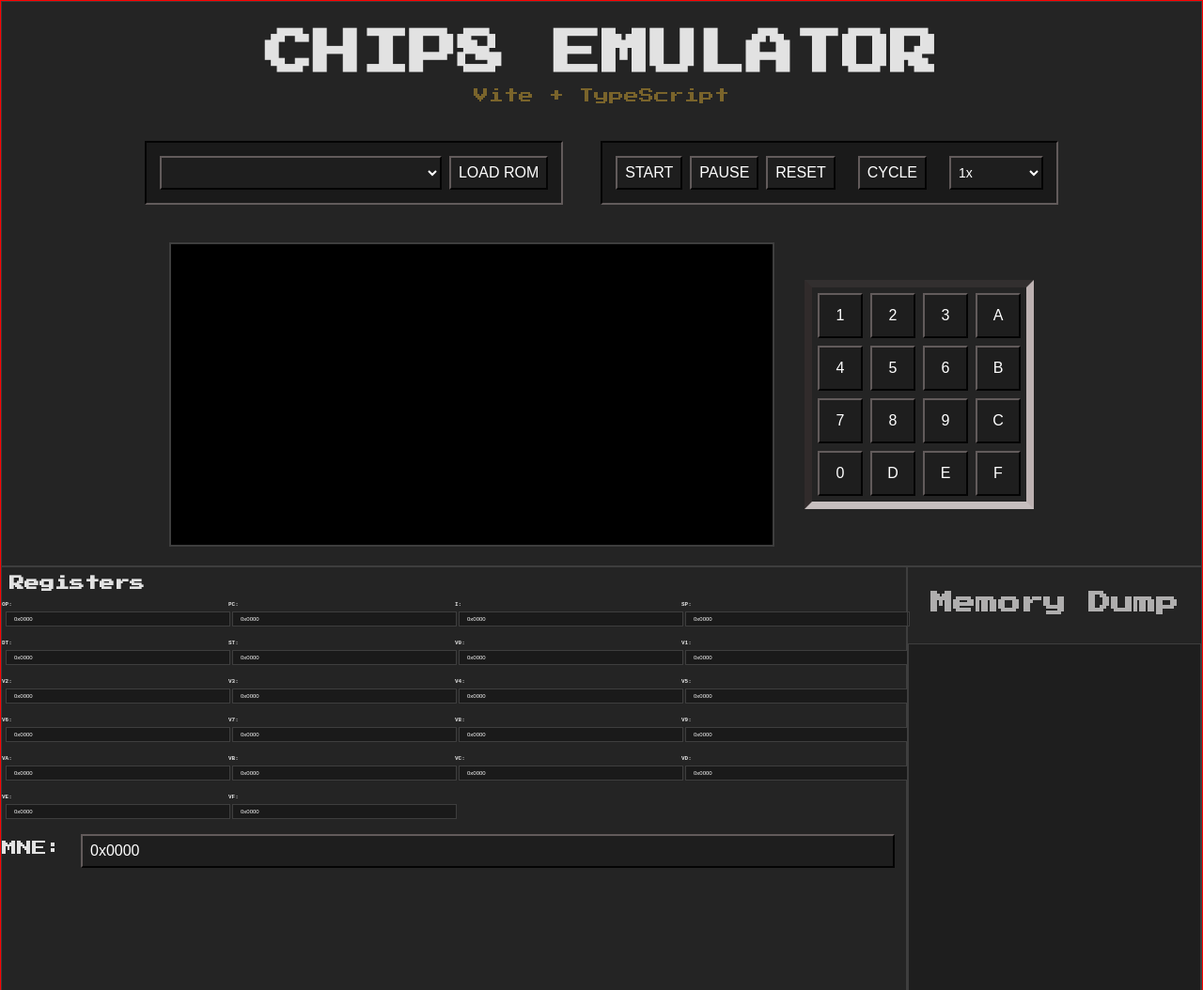
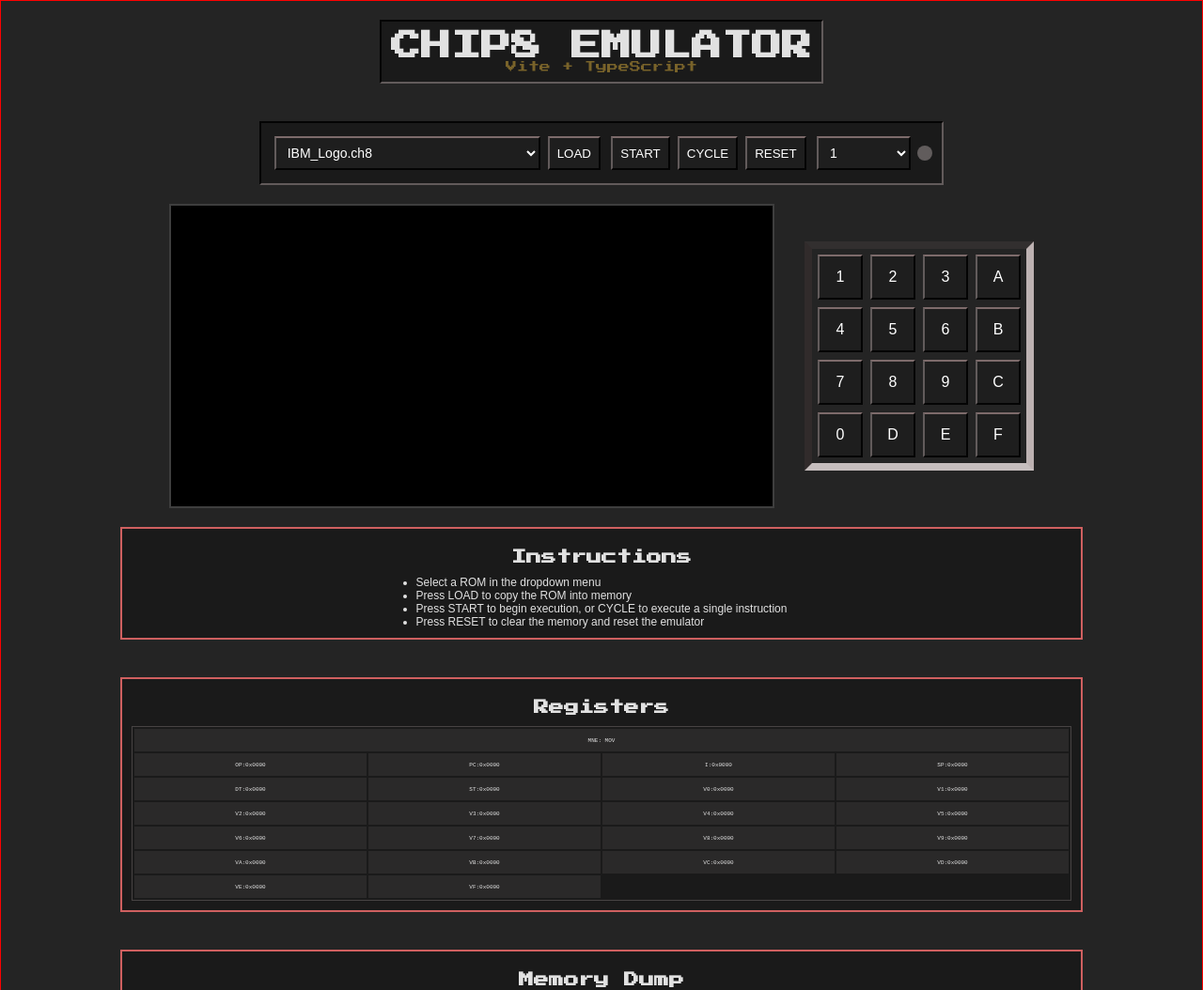
Before and after one commit to mizerc/chip8-web, a website built with Vite: page index.html in a window 1280 px wide. Shown: the top 1054 px of the page at 94% size. Built offline with nearby package versions, Linux system fonts and the light colour scheme.

Commit message:
Cleanup styling and html

```diff
--- a/global.css
+++ b/global.css
@@ -20,61 +20,35 @@
   background-color: #242424;
 }
 
-a {
-  font-weight: 500;
-  color: #646cff;
-  text-decoration: inherit;
+body {
+  border: 1px solid red;
 }
 
-a:hover {
-  color: #535bf2;
-}
-
-body {
-  margin: 0;
-  display: flex;
-  place-items: center;
-  min-width: 320px;
-  min-height: 100vh;
-}
-
-h1,
-h2,
-h3,
-h4 {
-  padding: 8px;
-}
-
-h1 {
-  font-size: 3.2em;
-  line-height: 1.1;
-}
-
-h3 {
-  font-size: 1.5em;
-  line-height: 1.2;
-}
-
-h4 {
-  font-size: 1.0em;
-  line-height: 1.2;
+p {
+  font-family: 'Arial', cursive;
+  font-size: 12px;
 }
 
 input,
 select,
 button {
   color: #ffffff;
-  font-family: 'Arial', cursive;
-  font-size: 16px;
   height: 36px;
   padding: 0 8px;
   margin: 4px;
   background-color: #1e1e1e;
   border: 2px solid #040404;
   border-left: 2px solid #625b5b;
-  border-top: 2px solid #625b5b;
+  border-top: 2px solid #7d6b6b;
   user-select: none;
   cursor: pointer;
+}
+
+select {
+  min-width: 100px;
+  font-size: 14px;
+  cursor: pointer;
+  user-select: none;
 }
 
 button:hover {
@@ -86,64 +60,21 @@ button:active {
   transform: scale(0.95);
 }
 
-
-/* 2 COL LAYOUT, COL 2 GOES UNDER COL 1 */
-.twocolcontainer {
-  display: flex;
-  flex-wrap: wrap;
-  gap: 16px;
+ul {
+  font-family: 'Arial', cursive;
+  text-align: left;
+  font-size: 12px;
 }
 
-.twocolcol {
-  flex: 1 1 300px;
-  /* grow, shrink, minimum width before wrapping */
+div.instructions {
+  text-align: left;
 }
 
-.twocolcell {
-  padding: 12px;
-  background: #eee;
-  border: 1px solid #ccc;
-}
-
-
-/* === GRID-LAYOUT 2 CELLS WIDE, FULL VIEWPORT === */
-
-.grid-layout-2 {
-  display: grid;
-  grid-template-columns: repeat(2, 1fr);
-  width: 100vw;
-  height: 100vh;
-}
-
-.grid-layout-2 h3 {
-  font-size: 1.5em;
-  margin: 1rem;
-  color: rgba(196, 195, 195, 0.87);
-}
-
-.grid-layout-2 .cellwhole {
-  grid-column: span 2;
-  border: 1px solid #3e3e3e;
-}
-
-.grid-layout-2 .cell {
-  border: 1px solid #3e3e3e;
-}
-
-
-/* canvas width is 640 */
-@media (max-width: 1300px) {
-  .grid-layout-2 {
-    border: 1px solid red;
-    grid-template-columns: 1fr;
-    height: auto;
-    min-height: 100vh;
-  }
-
-  .grid-layout-2 .cell4,
-  .grid-layout-2 .cell2 {
-    grid-column: span 1;
-  }
+/* stay at top visible if user scroll down */
+div.sticky {
+  position: sticky;
+  top: 0;
+  z-index: 1000;
 }
 
 /* === VERTICAL LIST === */
@@ -151,104 +82,148 @@ button:active {
 .vlist {
   display: flex;
   flex-direction: column;
-  justify-content: center;
-  align-items: center;
+  place-items: center;
+  /* border: 1px solid blue; */
 }
 
 .hlist {
   display: flex;
   flex-direction: row;
-  justify-content: center;
-  align-items: center;
-}
-
-.center {
-  display: flex;
-  justify-content: center;
-  align-items: center;
+  place-items: center;
+  /* border: 1px solid green; */
 }
 
 /* === LOGO === */
-.logo {
-  margin: 20px 0;
-}
+
+
 
 .logo p {
+  padding-top: 16px 0;
+  font-family: 'Press Start 2P', cursive;
   color: rgba(136, 110, 45, 0.87);
 }
 
-/* === DISPLAY CONTAINER === */
-
-#display-container {
-  display: flex;
-  justify-content: center;
-  margin: 20px 0;
-}
+/* === DISPLAY === */
 
 canvas {
   display: block;
   border: 2px solid #3e3e3e;
 }
 
-/* === REGISTERS VISUALIZATION === */
+/* === LED === */
 
-#register-container {
-  /* grid layout */
-  display: grid;
-  grid-template-columns: repeat(4, 1fr);
-  gap: 2px;
-  font-family: 'Courier New', Courier, monospace;
-  font-weight: bold;
-  font-size: 6px;
+.led-off {
+  width: 16px;
+  height: 16px;
+  background-color: rgb(97, 92, 92);
+  border-radius: 50%;
 }
 
-#register-container input {
-  width: 100%;
+.led-reset {
+  width: 16px;
   height: 16px;
-  font-size: 6px;
-  border: 1px solid #3e3e3e;
-  user-select: none;
-  background-color: #1a1a1a;
-  pointer-events: none;
+  background-color: red;
+  border-radius: 50%;
 }
 
-#register-container div {
-  margin-bottom: 8px;
+.led-halt {
+  width: 16px;
+  height: 16px;
+  background-color: rgb(0, 94, 255);
+  border-radius: 50%;
 }
 
+.led-alert {
+  width: 16px;
+  height: 16px;
+  background-color: yellow;
+  border-radius: 50%;
+}
+
+.led-on {
+  width: 16px;
+  height: 16px;
+  background-color: green;
+  border-radius: 50%;
+}
+
+/* SECTION */
+
+div.section {
+  width: 1024px;
+  border: 2px solid #cf6060;
+}
+
+div.section h4 {
+  margin: 12px;
+}
+
+/* === REGISTER TABLE === */
+
+div.registerview table {
+  width: 100%;
+  table-layout: fixed;
+  font-family: 'Courier New', Courier, monospace;
+  font-weight: normal;
+  font-size: 12px;
+  border: 1px solid #474343;
+}
+
+.registerview td {
+  width: 25%;
+  height: 24px;
+  background-color: #2a2929;
+  font-size: 6px;
+  text-align: center;
+  white-space: nowrap;
+  /* user-select: none; */
+}
 
 /* === MEMORY DUMP === */
 
+.memorydump textarea {
+  width: 100%;
+  min-height: 1024px;
+  font-family: 'Courier New', Courier, monospace;
+  font-weight: normal;
+  color: #d4d4d4;
 
-#memory-editor {
-  margin-top: 20px;
-  width: 100%;
-  max-width: 800px;
-  margin-left: auto;
-  margin-right: auto;
-}
-
-
-#memory-view {
-  width: 100%;
-  height: 600px;
-  font-size: 8px;
-  font-family: 'Courier New', Courier, monospace;
-  background-color: #1e1e1e;
-  color: #d4d4d4;
-  border: 1px solid #3e3e3e;
-  padding: 10px;
-  /* resize: vertical; */
-  /* line-height: 1.4; */
-  /* overflow: auto; */
-  white-space: pre;
+  resize: none;
+  outline: none;
+  border: 1px solid #474343;
+  background: transparent;
+  box-shadow: none;
 }
 
 /* === KEYPAD === */
 
-#keypad {
+.keypadgrid {
   display: grid;
   grid-template-columns: repeat(4, 1fr);
+  padding: 8px;
+}
+
+.keypadgrid button {
+  font-size: 16px;
+  width: 48px;
+  height: 48px;
+  cursor: pointer;
+  user-select: none;
+}
+
+
+/* === BORDERS === */
+
+.borderdownthin {
+  background-color: #1a1a1a;
+  border: 2px solid #040404;
+  border-right: 2px solid #625b5b;
+  border-bottom: 2px solid #625b5b;
+  margin: 20px;
+  padding: 10px;
+}
+
+.borderdown {
   padding: 2px;
   border: 8px solid #4d4949;
   border-left: 8px solid hsl(0, 7%, 18%);
@@ -257,62 +232,3 @@ canvas {
   border-bottom: 8px solid hsl(0, 7%, 76%);
   margin-left: 32px;
 }
-
-#keypad button {
-  font-size: 16px;
-  width: 48px;
-  height: 48px;
-  cursor: pointer;
-  user-select: none;
-}
-
-/* === CONTROL BUTTONS === */
-
-#control-buttons {
-  display: flex;
-  justify-content: center;
-  gap: 10px;
-  margin: 20px 0;
-}
-
-#control-buttons button {
-  padding: 8px 16px;
-  font-size: 16px;
-  font-weight: bold;
-
-  cursor: pointer;
-  user-select: none;
-}
-
-#speed-select {
-  width: 100px;
-  padding: 4px;
-  font-size: 14px;
-  cursor: pointer;
-  user-select: none;
-}
-
-.keypad-button:active,
-#control-buttons button:active {
-  transform: scale(0.95);
-}
-
-/* === DISKETTE === */
-
-#diskette-container {
-  background-color: #1a1a1a;
-  border: 2px solid #040404;
-  border-right: 2px solid #625b5b;
-  border-bottom: 2px solid #625b5b;
-  display: flex;
-  flex-grow: 0;
-  flex-direction: row;
-  align-items: center;
-  justify-content: center;
-  padding: 10px;
-  margin: 20px;
-}
-
-#rom-select {
-  width: 300px;
-}
--- a/index.html
+++ b/index.html
@@ -9,54 +9,53 @@
 </head>
 
 <body>
-  <div class="grid-layout-2">
-    <div class="cellwhole center">
   <div class="vlist">
     <!-- LOGO -->
-        <div class="vlist logo">
+    <div class="vlist borderdownthin logo">
       <h1>CHIP8 EMULATOR</h1>
       <p>Vite + TypeScript</p>
     </div>
 
     <div class="hlist">
       <!-- DISKETTE -->
-          <div id="diskette-container">
+      <div id="diskette-container" class="hlist borderdownthin sticky">
         <select id="rom-select">
           <option disabled>Pick ROM...</option>
         </select>
-            <button id="load-rom-button">LOAD ROM</button>
+        <button id="load-rom-button">LOAD</button>
+
+        <p>&nbsp;</p>
+
         <!-- <p>&nbsp;</p>
             <p>or</p>
             <p>&nbsp;</p>
             <input type="file" id="rom-upload-input" accept=".ch8" style="display: none;" />
             <button id="upload-rom-button">LOAD FROM FILE</button> -->
-          </div>
 
         <!-- CONTROL BUTTONS -->
-          <div id="diskette-container">
-            <button id="run-button">START</button>
-            <button id="pause-button">PAUSE</button>
+        <button id="start-stop-button">START</button>
+        <button id="cycle-button">CYCLE</button>
         <button id="reset-button">RESET</button>
         <p>&nbsp;</p>
-            <button id="cycle-button">CYCLE</button>
+        <select id="speed-select">
+          <option value="1">1</option>
+          <option value="2">2</option>
+          <option value="4">4</option>
+          <option value="8">8</option>
+          <option value="24">24</option>
+        </select>
         <p>&nbsp;</p>
-            <select id="speed-select">
-              <option value="1">1x</option>
-              <option value="2">2x</option>
-              <option value="3">3x</option>
-              <option value="4">4x</option>
-            </select>
+        <!-- led indicator -->
+        <div id="led-indicator" class="led-off"></div>
       </div>
     </div>
 
     <div class="hlist">
       <!-- DISPLAY -->
-          <div id="display-container">
       <canvas id="canvas"></canvas>
-          </div>
 
       <!-- KEYBOARD -->
-          <div id="keypad">
+      <div class="keypadgrid borderdown">
         <button class="keypad-button" data-key="1">1</button>
         <button class="keypad-button" data-key="2">2</button>
         <button class="keypad-button" data-key="3">3</button>
@@ -78,48 +77,74 @@
         <button class="keypad-button" data-key="F">F</button>
       </div>
     </div>
-      </div>
+
+    <div class="section vlist borderdownthin instructions">
+      <h4>Instructions</h4>
+      <ul>
+        <li>Select a ROM in the dropdown menu</li>
+        <li>Press LOAD to copy the ROM into memory</li>
+        <li>Press START to begin execution, or CYCLE to execute a single instruction</li>
+        <li>Press RESET to clear the memory and reset the emulator</li>
+      </ul>
     </div>
 
+    <div class="section vlist borderdownthin registerview">
       <!-- REGISTERS VISUALIZATION -->
-    <div class="cell">
       <h4>Registers</h4>
-      <div id="register-container">
-        <div><span>OP:</span> <input type="text" id="op-reg" value="0x0000" readonly /></div>
-        <div>PC: <input type="text" id="pc-reg" value="0x0000" readonly /></div>
-        <div>I: <input type="text" id="i-reg" value="0x0000" readonly /></div>
-        <div>SP: <input type="text" id="sp-reg" value="0x0000" readonly /></div>
-        <div>DT: <input type="text" id="dt-reg" value="0x0000" readonly /></div>
-        <div>ST: <input type="text" id="st-reg" value="0x0000" readonly /></div>
-        <div>V0: <input type="text" id="v0-reg" value="0x0000" readonly /></div>
-        <div>V1: <input type="text" id="v1-reg" value="0x0000" readonly /></div>
-        <div>V2: <input type="text" id="v2-reg" value="0x0000" readonly /></div>
-        <div>V3: <input type="text" id="v3-reg" value="0x0000" readonly /></div>
-        <div>V4: <input type="text" id="v4-reg" value="0x0000" readonly /></div>
-        <div>V5: <input type="text" id="v5-reg" value="0x0000" readonly /></div>
-        <div>V6: <input type="text" id="v6-reg" value="0x0000" readonly /></div>
-        <div>V7: <input type="text" id="v7-reg" value="0x0000" readonly /></div>
-        <div>V8: <input type="text" id="v8-reg" value="0x0000" readonly /></div>
-        <div>V9: <input type="text" id="v9-reg" value="0x0000" readonly /></div>
-        <div>VA: <input type="text" id="va-reg" value="0x0000" readonly /></div>
-        <div>VB: <input type="text" id="vb-reg" value="0x0000" readonly /></div>
-        <div>VC: <input type="text" id="vc-reg" value="0x0000" readonly /></div>
-        <div>VD: <input type="text" id="vd-reg" value="0x0000" readonly /></div>
-        <div>VE: <input type="text" id="ve-reg" value="0x0000" readonly /></div>
-        <div>VF: <input type="text" id="vf-reg" value="0x0000" readonly /></div>
-      </div>
-      <div>MNE: <input type="text" id="op-mne" value="0x0000" readonly style="width: 90%;" /></div>
+      <table>
+        <tbody>
+          <tr>
+            <td id="op-mne" colspan="4">MNE: MOV</td>
+          </tr>
+          <tr>
+            <td><span>OP:</span><span id="op-reg">0x0000</span></td>
+            <td><span>PC:</span><span id="pc-reg">0x0000</span></td>
+            <td><span>I:</span><span id="i-reg">0x0000</span></td>
+            <td><span>SP:</span><span id="sp-reg">0x0000</span></td>
+          </tr>
+          <tr>
+            <td><span>DT:</span><span id="dt-reg">0x0000</span></td>
+            <td><span>ST:</span><span id="st-reg">0x0000</span></td>
+            <td><span>V0:</span><span id="v0-reg">0x0000</span></td>
+            <td><span>V1:</span><span id="v1-reg">0x0000</span></td>
+          </tr>
+          <tr>
+            <td><span>V2:</span><span id="v2-reg">0x0000</span></td>
+            <td><span>V3:</span><span id="v3-reg">0x0000</span></td>
+            <td><span>V4:</span><span id="v4-reg">0x0000</span></td>
+            <td><span>V5:</span><span id="v5-reg">0x0000</span></td>
+          </tr>
+          <tr>
+            <td><span>V6:</span><span id="v6-reg">0x0000</span></td>
+            <td><span>V7:</span><span id="v7-reg">0x0000</span></td>
+            <td><span>V8:</span><span id="v8-reg">0x0000</span></td>
+            <td><span>V9:</span><span id="v9-reg">0x0000</span></td>
+          </tr>
+          <tr>
+            <td><span>VA:</span><span id="va-reg">0x0000</span></td>
+            <td><span>VB:</span><span id="vb-reg">0x0000</span></td>
+            <td><span>VC:</span><span id="vc-reg">0x0000</span></td>
+            <td><span>VD:</span><span id="vd-reg">0x0000</span></td>
+          </tr>
+          <tr>
+            <td><span>VE:</span><span id="ve-reg">0x0000</span></td>
+            <td><span>VF:</span><span id="vf-reg">0x0000</span></td>
+          </tr>
+
+        </tbody>
+      </table>
     </div>
 
     <!-- MEMORY DUMP -->
-    <div class="cell">
-      <h3>Memory Dump</h3>
-      <div id="memory-editor">
-        <textarea id="memory-view" readonly spellcheck="false"></textarea>
-      </div>
+    <div class="section vlist borderdownthin memorydump">
+      <h4>Memory Dump</h4>
+      <textarea id="memory-textarea" readonly spellcheck="false"></textarea>
     </div>
 
-    <!-- END OF MAIN CONTENT -->
+
+
+    <div class="vlist borderdownthin section">
+      <p>by Mauricio Ize</p>
     </div>
 
     <!-- LOAD SCRIPT -->
--- a/src/DomHandler.ts
+++ b/src/DomHandler.ts
@@ -8,13 +8,18 @@ export class DomHandler {
   domCanvas: HTMLCanvasElement;
   domCanvasCtx: CanvasRenderingContext2D;
   constructor() {
+    // Initial keyboard state
     this.keyboardState = new Map<string, boolean>();
+
+    // Canvas and context
     this.domCanvas = document.getElementById("canvas") as HTMLCanvasElement;
     this.domCanvas.width = Chip8.VIDEO_W * VIDEO_SCALE;
     this.domCanvas.height = Chip8.VIDEO_H * VIDEO_SCALE;
     this.domCanvasCtx = this.domCanvas.getContext(
       "2d",
     ) as CanvasRenderingContext2D;
+
+    // Clear canvas initially
     this.domCanvasCtx.fillStyle = "black";
     this.domCanvasCtx.fillRect(
       0,
@@ -22,17 +27,106 @@ export class DomHandler {
       this.domCanvas.width,
       this.domCanvas.height,
     );
+
+    // Update ROM select dropdown with available ROMs
+    const asyncUpdateRomList = async () => {
+      const romList = await fetch(`${import.meta.env.BASE_URL}romList.json`);
+      const romListJson = await romList.json();
+      romListJson.forEach((rom: { name: string; path: string }) => {
+        const option = document.createElement("option");
+        option.value = rom.name;
+        option.textContent = rom.name;
+        document.getElementById("rom-select")?.appendChild(option);
+      });
+    };
+    asyncUpdateRomList();
   }
+  flipLedIndicator = () => {
+    const ledIndicator = document.getElementById("led-indicator");
+    if (!ledIndicator) {
+      return;
+    }
+    if (ledIndicator.classList.contains("led-off")) {
+      ledIndicator.classList.remove("led-off");
+      ledIndicator.classList.add("led-on");
+    } else {
+      ledIndicator.classList.remove("led-on");
+      ledIndicator.classList.add("led-off");
+    }
+  };
+  updateLedIndicator = (state: "on" | "off" | "halt" | "alert" | "reset") => {
+    const ledIndicator = document.getElementById("led-indicator");
+    if (!ledIndicator) {
+      return;
+    }
+    if (state === "on") {
+      ledIndicator.classList.remove(
+        "led-off",
+        "led-halt",
+        "led-alert",
+        "led-reset",
+      );
+      ledIndicator.classList.add("led-on");
+    } else if (state === "off") {
+      ledIndicator.classList.remove(
+        "led-on",
+        "led-halt",
+        "led-alert",
+        "led-reset",
+      );
+      ledIndicator.classList.add("led-off");
+    } else if (state === "halt") {
+      ledIndicator.classList.remove(
+        "led-on",
+        "led-off",
+        "led-alert",
+        "led-reset",
+      );
+      ledIndicator.classList.add("led-halt");
+    } else if (state === "alert") {
+      ledIndicator.classList.remove(
+        "led-on",
+        "led-off",
+        "led-halt",
+        "led-reset",
+      );
+      ledIndicator.classList.add("led-alert");
+    } else if (state === "reset") {
+      ledIndicator.classList.remove(
+        "led-on",
+        "led-off",
+        "led-halt",
+        "led-alert",
+      );
+      ledIndicator.classList.add("led-reset");
+    }
+  };
+  updateSpeedSelector = (targetFps: number) => {
+    const speedSelect = document.getElementById(
+      "speed-select",
+    ) as HTMLSelectElement;
+    speedSelect.value = targetFps.toString();
+  };
   attachListeners = (handlers: {
     onResetPress: () => void;
     onRunPress: () => void;
     onPausePress: () => void;
     onCyclePress: () => void;
+    onSpeedDropdownChange: (speed: number) => void;
+    onRomReadDone: (romBytes: Uint8Array) => void;
   }) => {
     // DOM BUTTONS
     document.getElementById("reset-button")?.addEventListener("click", () => {
       handlers.onResetPress();
-
+    });
+    document.getElementById("start-button")?.addEventListener("click", () => {
+      handlers.onRunPress();
+    });
+    document.getElementById("pause-button")?.addEventListener("click", () => {
+      handlers.onPausePress();
+    });
+    document.getElementById("cycle-button")?.addEventListener("click", () => {
+      handlers.onCyclePress();
     });
     // KEYBOARD EVENT
     window.addEventListener("keydown", (e) => {
@@ -44,6 +138,29 @@ export class DomHandler {
       const key = e.key.toUpperCase();
       console.log(key);
       this.keyboardState.set(key, false);
+    });
+    // ROM SELECT OR LOAD ROM BUTTON
+    // ROM loader event listener
+    document
+      .getElementById("load-rom-button")
+      ?.addEventListener("click", async () => {
+        const romSelect = document.getElementById(
+          "rom-select",
+        ) as HTMLSelectElement;
+        const romFileName = romSelect.value;
+        const romUrl = `${import.meta.env.BASE_URL}roms/${romFileName}`;
+        const response = await fetch(romUrl);
+        const arrayBuffer = await response.arrayBuffer();
+        const romBytes = new Uint8Array(arrayBuffer);
+        handlers.onRomReadDone(romBytes);
+      });
+    // SPEED SELECTOR
+    const speedSelect = document.getElementById(
+      "speed-select",
+    ) as HTMLSelectElement;
+    speedSelect.addEventListener("change", () => {
+      const speed = parseInt(speedSelect.value, 10);
+      handlers.onSpeedDropdownChange(speed);
     });
     // DOM KEYPAD BUTTONS
     const keypadButtons = document.querySelectorAll(".keypad-button");
@@ -72,22 +189,22 @@ export class DomHandler {
     });
   };
   updateFieldStr = (id: string, value: string) => {
-    const el = document.getElementById(id) as HTMLInputElement | null;
+    const el = document.getElementById(id);
     if (!el) return;
-    if ("value" in el) {
+    if (el instanceof HTMLInputElement) {
       el.value = value;
     } else {
-      (el as HTMLInputElement).value = value;
+      el.textContent = value;
     }
   };
   updateFieldHex = (id: string, value: number, width: number) => {
-    const el = document.getElementById(id) as HTMLInputElement | null;
+    const el = document.getElementById(id);
     if (!el) return;
-    const hex = value.toString(16).toUpperCase().padStart(width, "0");
-    if ("value" in el) {
+    const hex = `A:` + value.toString(16).toUpperCase().padStart(width, "0");
+    if (el instanceof HTMLInputElement) {
       el.value = hex;
     } else {
-      (el as HTMLInputElement).value = hex;
+      el.textContent = hex;
     }
   };
   updateRegisters = (chip8: Chip8) => {
@@ -142,6 +259,12 @@ export class DomHandler {
     // Update the video canvas with the new image data
     backCanvasCtx.putImageData(imageData, 0, 0);
 
+    /**
+     * Since backCanvas has lower resolution,
+     * it will be scaled up when drawn onto the domCanvas,
+     * creating a pixelated effect.
+     */
+
     // Draw backCanvas onto domCanvas
     this.domCanvasCtx.imageSmoothingEnabled = false;
     this.domCanvasCtx.drawImage(
@@ -158,8 +281,9 @@ export class DomHandler {
   };
   updateMemoryViewDom = (chip8: Chip8) => {
     const memoryViewDom = document.getElementById(
-      "memory-view",
+      "memory-textarea",
     ) as HTMLTextAreaElement;
+
     if (!memoryViewDom) return;
 
     let memoryText = "";
@@ -171,7 +295,7 @@ export class DomHandler {
       const addrHex = addr.toString(16).toUpperCase().padStart(4, "0");
       memoryText += `${addrHex}: `;
 
-      // Hex bytes column
+      // For each byte of current line
       for (let i = 0; i < bytesPerLine; i++) {
         if (addr + i < totalBytes) {
           const currentAddr = addr + i;
@@ -180,9 +304,9 @@ export class DomHandler {
 
           // Highlight PC and PC+1 bytes with brackets
           if (currentAddr === chip8.R_PC) {
-            memoryText += `[${byteHex}]`;
+            memoryText += `[${byteHex}`;
           } else if (currentAddr === chip8.R_PC + 1) {
-            memoryText += `[${byteHex}]`;
+            memoryText += `${byteHex}]`;
           } else {
             memoryText += byteHex + " ";
           }
```
Also changed, not shown: src/Application.ts (+31 -36 lines). Lines whose indentation alone changed are shown as unchanged.
